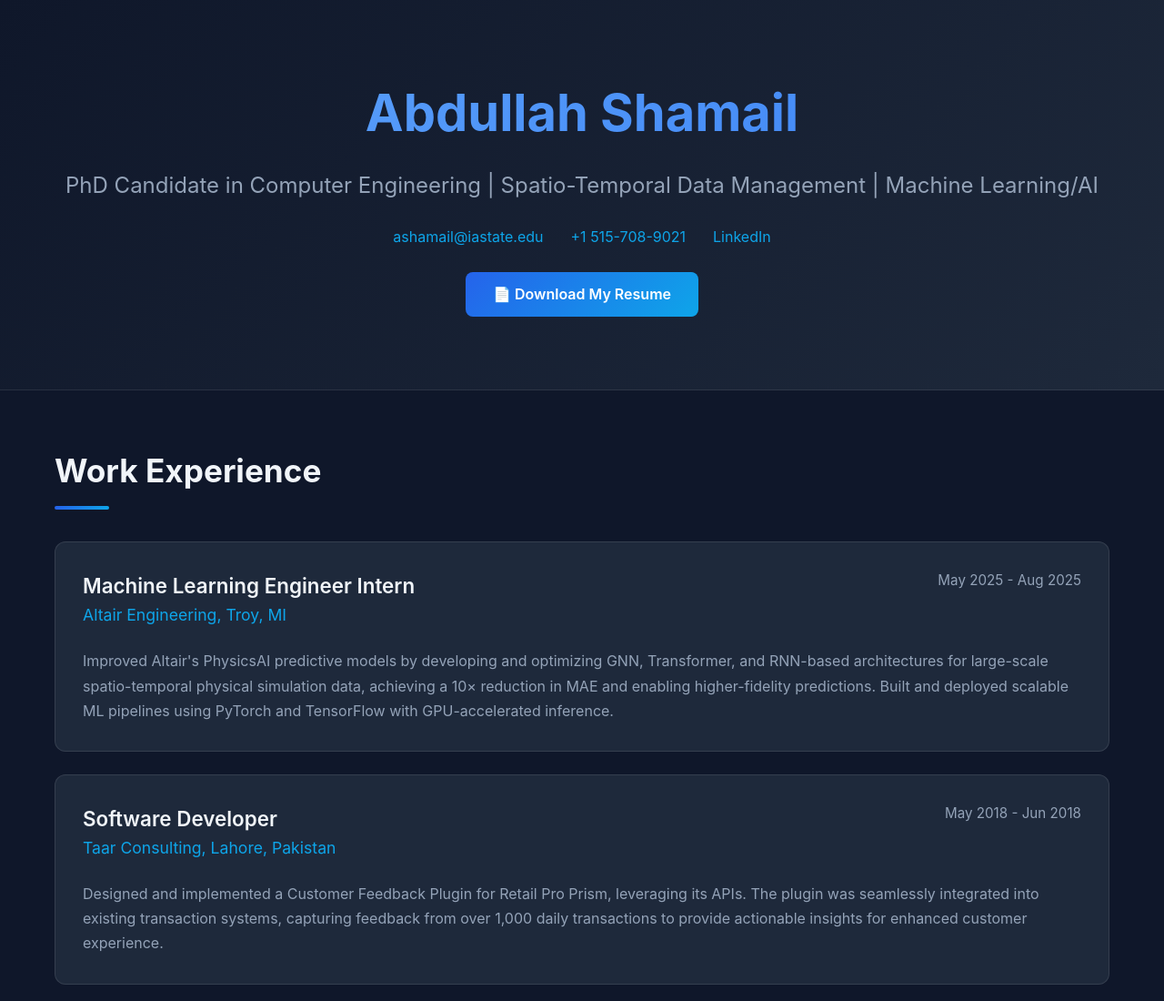
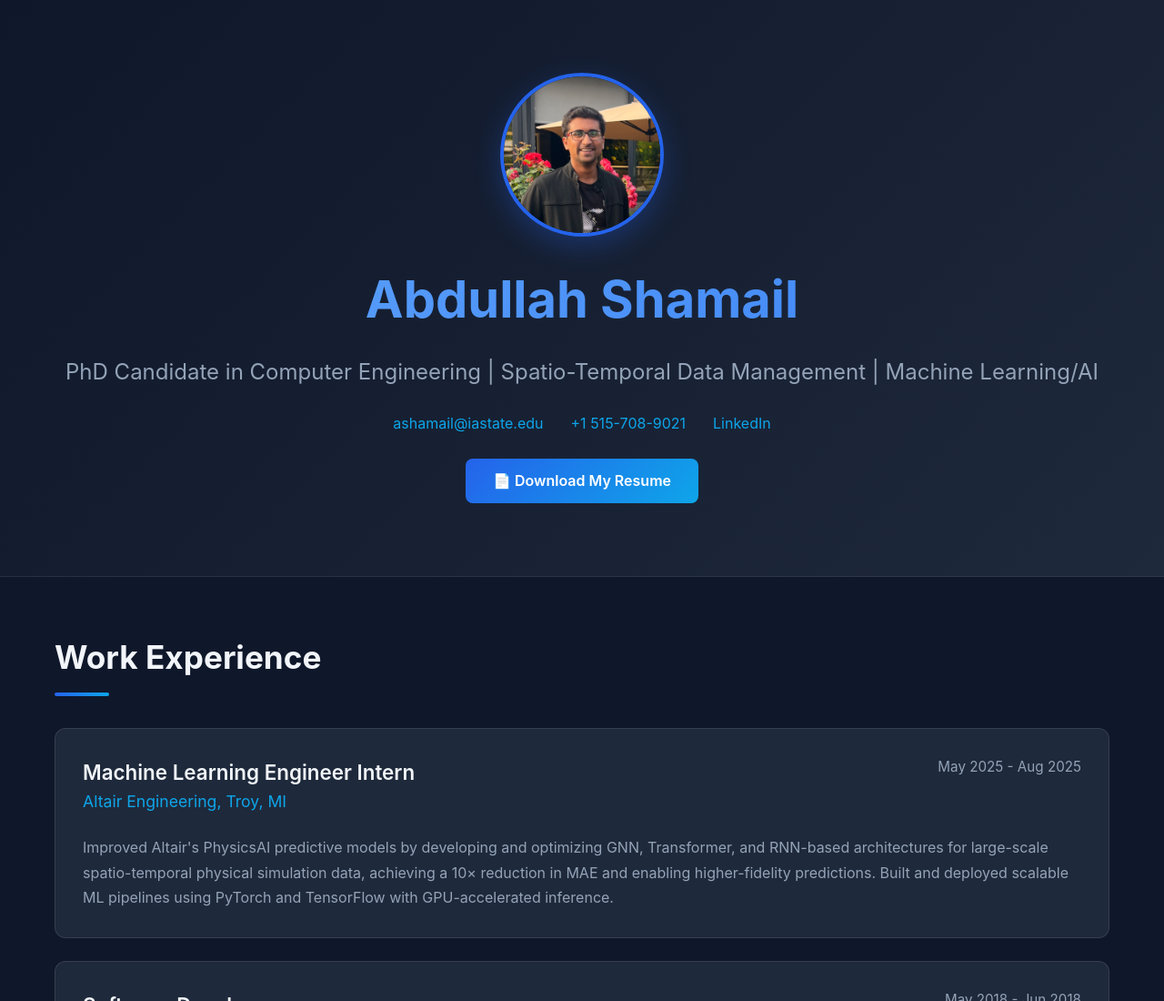
Before and after one commit to abdullahshamail/abdullahshamail.github.io, a plain HTML site: page index.html in a window 1280 px wide. Shown: the top 1100 px of the page at 91% size. Drawn offline with Linux system fonts and the light colour scheme.

Commit message:
Add picture.

```diff
--- a/index.html
+++ b/index.html
@@ -35,6 +35,17 @@
             padding: 80px 20px;
             text-align: center;
             border-bottom: 1px solid rgba(255,255,255,0.1);
+        }
+
+        .profile-image {
+            width: 180px;
+            height: 180px;
+            border-radius: 50%;
+            object-fit: cover;
+            margin: 0 auto 25px;
+            display: block;
+            border: 4px solid var(--primary);
+            box-shadow: 0 10px 30px rgba(37, 99, 235, 0.3);
         }
 
         .hero h1 {
@@ -270,6 +281,7 @@
 </head>
 <body>
     <div class="hero">
+        <img src="picture.jpeg" alt="Abdullah Shamail" class="profile-image">
         <h1>Abdullah Shamail</h1>
         <div class="subtitle">PhD Candidate in Computer Engineering | Spatio-Temporal Data Management | Machine Learning/AI</div>
         <div class="contact-info">
```
Also changed, not shown: picture.jpeg (added).
